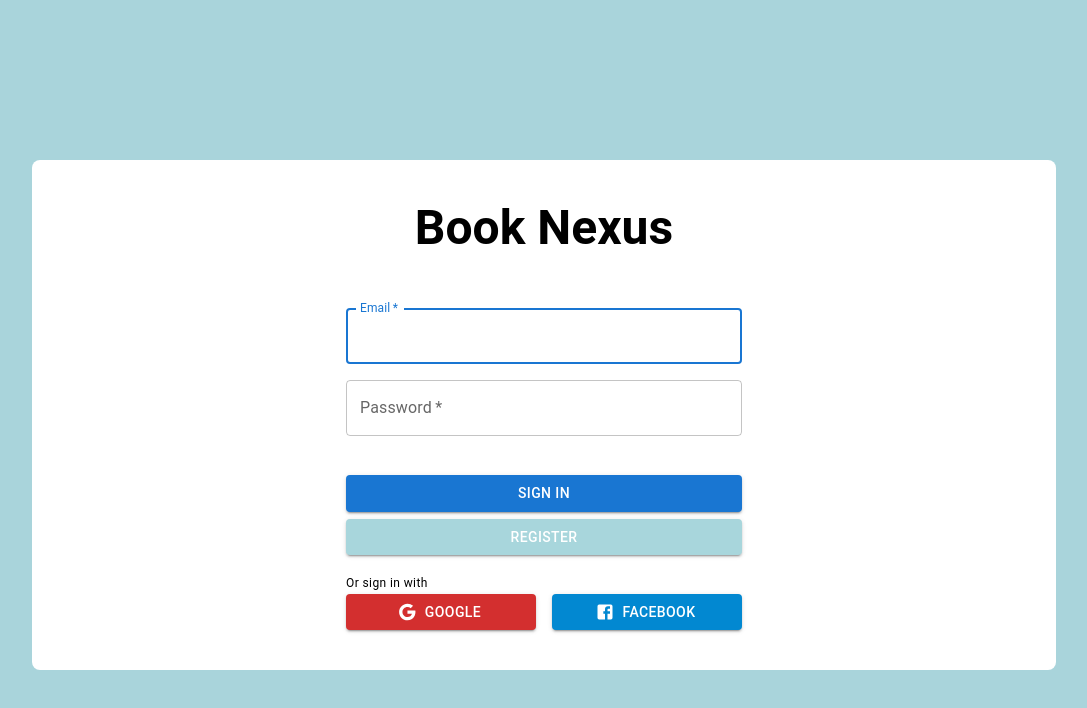
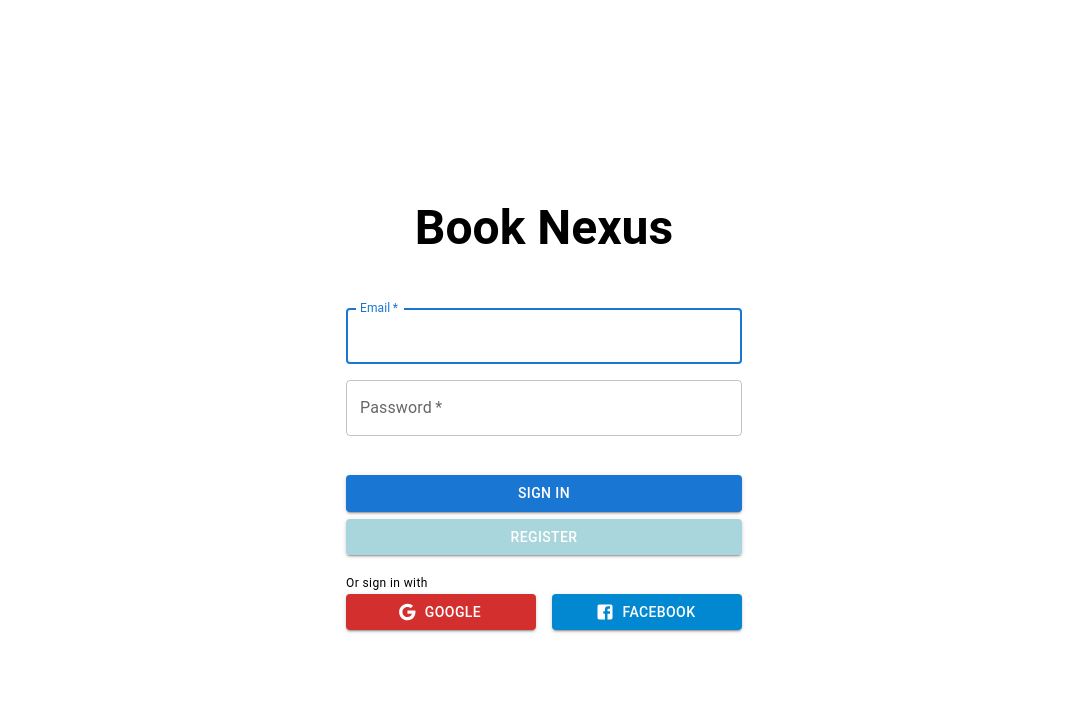
Before and after one commit to tuneerroy/book-nexus, a React (Create React App) app in the folder book-nexus-project/: page / in a window 1280 px wide. Shown: the top 708 px of the page, without its empty margins (96-1183 px from the left). Built offline with nearby package versions, Linux system fonts and the light colour scheme; no server answers.

Commit message:
Change color for now

```diff
--- a/book-nexus-project/src/App.css
+++ b/book-nexus-project/src/App.css
@@ -1,5 +1,5 @@
 body {
-  background-color: #a9d4db;
+  background-color: '#f9f7f3';
   /* min-height: 100vh; */
 }
 
```
